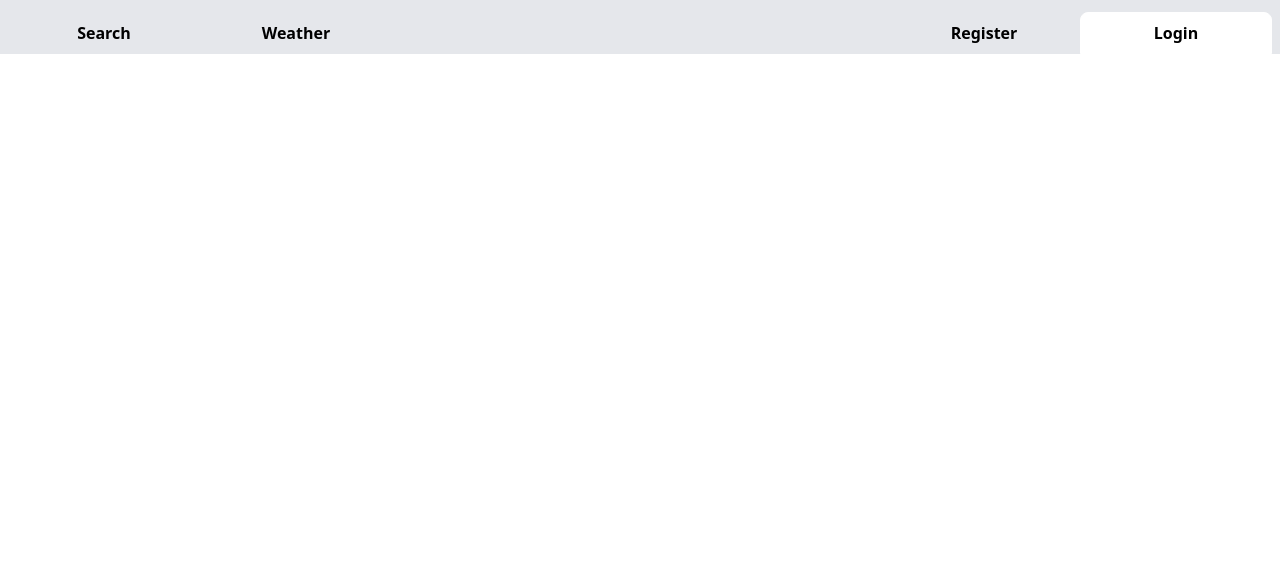
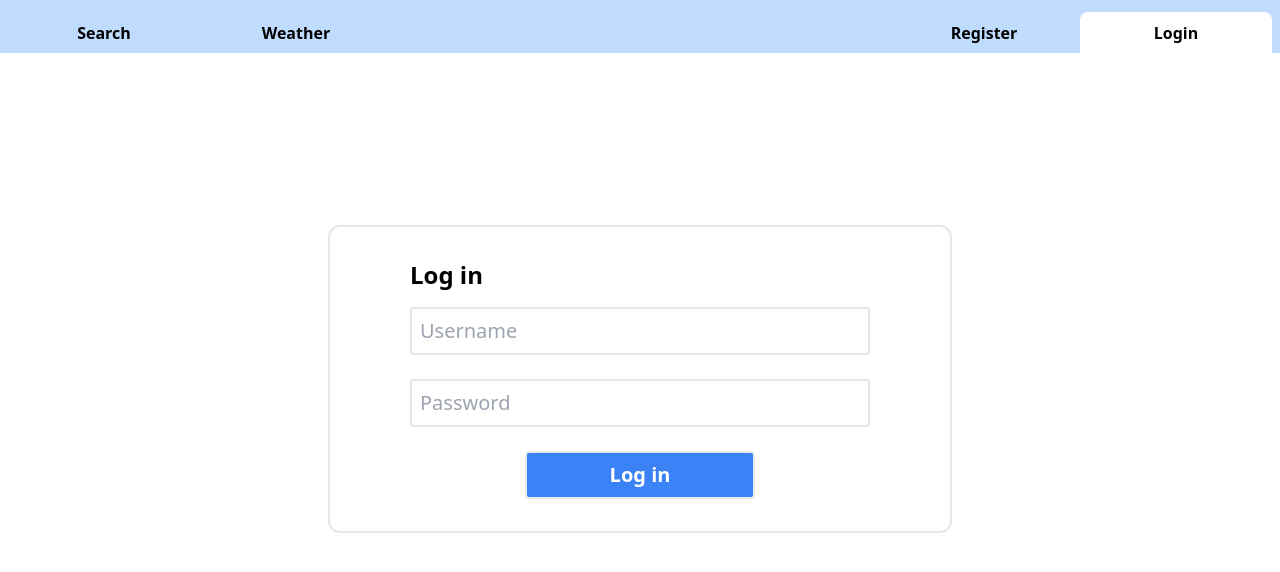
Before and after one commit to CEM-KEA/whoknows, a React (Vite) app in the folder frontend/: page /login in a window 1280 px wide. Shown: the top 572 px of the page. Built offline with nearby package versions, Linux system fonts and the light colour scheme; no server answers.

Commit message:
#26 initial login page and e2e test

```diff
--- a/frontend/package.json
+++ b/frontend/package.json
@@ -14,7 +14,8 @@
     "react": "^18.3.1",
     "react-dom": "^18.3.1",
     "react-icons": "^5.3.0",
-    "react-router-dom": "^6.26.1"
+    "react-router-dom": "^6.26.1",
+    "universal-cookie": "^7.2.0"
   },
   "devDependencies": {
     "@eslint/js": "^9.9.0",
--- a/frontend/src/App.tsx
+++ b/frontend/src/App.tsx
@@ -1,12 +1,34 @@
 import { BrowserRouter, Route, Routes } from "react-router-dom";
 import Nav from "./components/Nav";
 import Search from "./views/Search";
+import Login from "./views/Login";
+import Cookies from "universal-cookie";
+import { ILoginSession } from "./types/types";
+import { useState } from "react";
 
 function App() {
+  const cookies = new Cookies();
+  const [loginSession, setLoginSession] = useState<ILoginSession | null>(
+    cookies.get("jwt_authorization")
+  );
+
+  function logOut() {
+    setLoginSession(null);
+    cookies.remove("jwt_authorization");
+  }
+
+  function logIn(jwt_token: string, username: string) {
+    cookies.set("jwt_authorization", jwt_token);
+    setLoginSession({ username });
+  }
+
   return (
     <>
       <BrowserRouter>
-        <Nav loggedIn={false} />
+        <Nav
+          loggedIn={!!loginSession}
+          onLogOut={logOut}
+        />
         <Routes>
           <Route
             path="/"
@@ -22,7 +44,7 @@ function App() {
           />
           <Route
             path="/login"
-            element={<div />}
+            element={<Login onLogIn={logIn} />}
           />
         </Routes>
       </BrowserRouter>
--- a/frontend/src/components/Nav.tsx
+++ b/frontend/src/components/Nav.tsx
@@ -3,18 +3,26 @@ import { NavLink } from "react-router-dom";
 
 interface NavProps {
   loggedIn: boolean;
+  onLogOut: () => void;
 }
 
 function Nav(props: NavProps) {
   return (
-    <nav className="flex w-full justify-between px-2 pt-3 bg-gray-200">
+    <nav className="flex w-full justify-between px-2 pt-3 bg-blue-200">
       <div className="flex">
         <CustomNavLink to="/">Search</CustomNavLink>
         <CustomNavLink to="/weather">Weather</CustomNavLink>
       </div>
       <div className="flex">
         <CustomNavLink to="/register">Register</CustomNavLink>
-        <CustomNavLink to="/login">{props.loggedIn ? "Log out" : "Login"}</CustomNavLink>
+        <CustomNavLink
+          to="/login"
+          onClick={() => {
+            if (props.loggedIn) props.onLogOut();
+          }}
+        >
+          {props.loggedIn ? "Log out" : "Login"}
+        </CustomNavLink>
       </div>
     </nav>
   );
@@ -22,17 +30,19 @@ function Nav(props: NavProps) {
 
 interface CustomNavLinkProps extends PropsWithChildren {
   to: string;
+  onClick?: () => void;
 }
 
 function CustomNavLink(props: CustomNavLinkProps) {
   const baseClassname =
-    "p-2 hover:bg-white rounded-t-lg border font-semibold w-48 text-center hover:border-white transition-colors duration-300";
+    "p-2 hover:bg-white rounded-t-lg border-t border-x border-blue-200 font-semibold w-48 text-center hover:border-white transition-colors duration-500";
   return (
     <NavLink
       to={props.to}
       className={({ isActive }) => {
         return isActive ? `${baseClassname} bg-white border-white` : baseClassname;
       }}
+      onClick={props.onClick}
     >
       {props.children}
     </NavLink>
--- a/frontend/src/utils/apiUtils.ts
+++ b/frontend/src/utils/apiUtils.ts
@@ -1,12 +1,19 @@
+import Cookies from "universal-cookie";
+
 const apiUrl = import.meta.env.VITE_API_URL;
+const cookies = new Cookies();
 
 /**
  * Sends a GET request to the API, url is the path to the endpoint and should start with a /.
  *
  * Example: apiGet("/users") will send a GET request to /api/users
  */
-export async function apiGet<TResBody>(url: string): Promise<TResBody> {
-  const res = await fetch(apiUrl + url);
+export async function apiGet<TResBody>(url: string, requireAuth?: boolean): Promise<TResBody> {
+  const res = await fetch(apiUrl + url, {
+    headers: {
+      Authorization: requireAuth ? `Bearer ${cookies.get("jwt_authorization")}` : ""
+    }
+  });
   if (!res.ok) {
     throw new Error(res.statusText);
   }
@@ -18,11 +25,16 @@ export async function apiGet<TResBody>(url: string): Promise<TResBody> {
  *
  * Example: apiPost("/users", {name: "John Doe"}) will send a POST request to /api/users with the body {name: "John Doe"}
  */
-export async function apiPost<TReqBody, TResBody>(url: string, data: TReqBody): Promise<TResBody> {
+export async function apiPost<TReqBody, TResBody>(
+  url: string,
+  data: TReqBody,
+  requireAuth?: boolean
+): Promise<TResBody> {
   const res = await fetch(apiUrl + url, {
     method: "POST",
     headers: {
-      "Content-Type": "application/json"
+      "Content-Type": "application/json",
+      Authorization: requireAuth ? `Bearer ${cookies.get("jwt_authorization")}` : ""
     },
     body: JSON.stringify(data)
   });
@@ -37,11 +49,16 @@ export async function apiPost<TReqBody, TResBody>(url: string, data: TReqBody):
  *
  * Example: apiPut("/users/1", {name: "Jane Doe"}) will send a PUT request to /api/users/1 with the body {name: "Jane Doe"}
  */
-export async function apiPut<TReqBody, TResBody>(url: string, data: TReqBody): Promise<TResBody> {
+export async function apiPut<TReqBody, TResBody>(
+  url: string,
+  data: TReqBody,
+  requireAuth?: boolean
+): Promise<TResBody> {
   const res = await fetch(apiUrl + url, {
     method: "PUT",
     headers: {
-      "Content-Type": "application/json"
+      "Content-Type": "application/json",
+      Authorization: requireAuth ? `Bearer ${cookies.get("jwt_authorization")}` : ""
     },
     body: JSON.stringify(data)
   });
@@ -56,9 +73,12 @@ export async function apiPut<TReqBody, TResBody>(url: string, data: TReqBody): P
  *
  * Example: apiDelete("/users/1") will send a DELETE request to /api/users/1
  */
-export async function apiDelete<TResBody>(url: string): Promise<TResBody> {
+export async function apiDelete<TResBody>(url: string, requireAuth?: boolean): Promise<TResBody> {
   const res = await fetch(apiUrl + url, {
-    method: "DELETE"
+    method: "DELETE",
+    headers: {
+      Authorization: requireAuth ? `Bearer ${cookies.get("jwt_authorization")}` : ""
+    }
   });
   if (!res.ok) {
     throw new Error(res.statusText);
--- /dev/null
+++ b/frontend/src/views/Login.tsx
@@ -0,0 +1,64 @@
+import { useState } from "react";
+import PageLayout from "../components/PageLayout";
+import { ILoginRequest, ILoginResponse } from "../types/types";
+import { apiPost } from "../utils/apiUtils";
+import { useNavigate } from "react-router-dom";
+
+interface LoginProps {
+  onLogIn: (token: string, username: string) => void;
+}
+
+function Login(props: LoginProps) {
+  const [username, setUsername] = useState("");
+  const [password, setPassword] = useState("");
+  const navigate = useNavigate();
+
+  function handleLogin() {
+    apiPost<ILoginRequest, ILoginResponse>("/login", { username, password })
+      .then((data) => {
+        props.onLogIn(data.token, username);
+        navigate("/");
+      })
+      .catch((error) => {
+        console.error(error);
+        // Maybe do a toast here
+      });
+  }
+
+  return (
+    <PageLayout>
+      <div className="flex justify-center items-center h-[calc(100vh-180px)]">
+        <div className="flex flex-col gap-4 border-2 px-20 py-8 rounded-xl w-1/2">
+          <h2 className="text-2xl font-semibold">Log in</h2>
+          <input
+            id="login-username"
+            type="text"
+            placeholder="Username"
+            className="border-2 p-2 w-full rounded outline-none caret-blue-500 text-xl"
+            value={username}
+            onChange={(e) => setUsername(e.target.value)}
+          />
+          <input
+            id="login-password"
+            type="password"
+            placeholder="Password"
+            className="border-2 p-2 w-full rounded outline-none caret-blue-500 text-xl mt-2"
+            value={password}
+            onChange={(e) => setPassword(e.target.value)}
+          />
+          <div className="flex justify-center">
+            <button
+              id="login-button"
+              onClick={handleLogin}
+              className="border-2 rounded w-1/2 mt-2 p-2 bg-blue-500 text-white font-semibold hover:brightness-90 text-xl"
+            >
+              Log in
+            </button>
+          </div>
+        </div>
+      </div>
+    </PageLayout>
+  );
+}
+
+export default Login;
```
Also changed, not shown: frontend/src/types/types.ts (+13 -0 lines), 2 other files (tests, documents, lock files or other folders).
